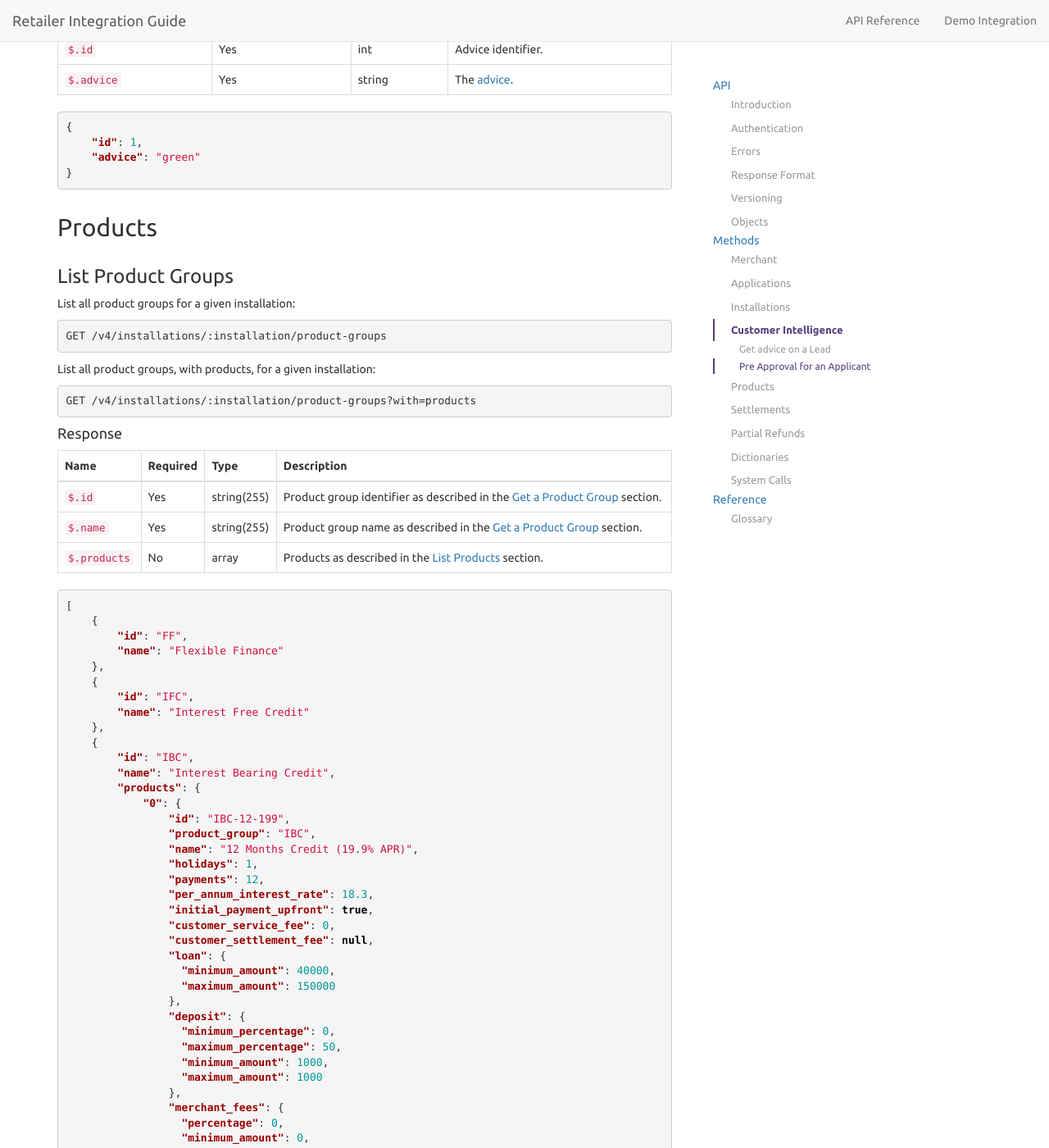
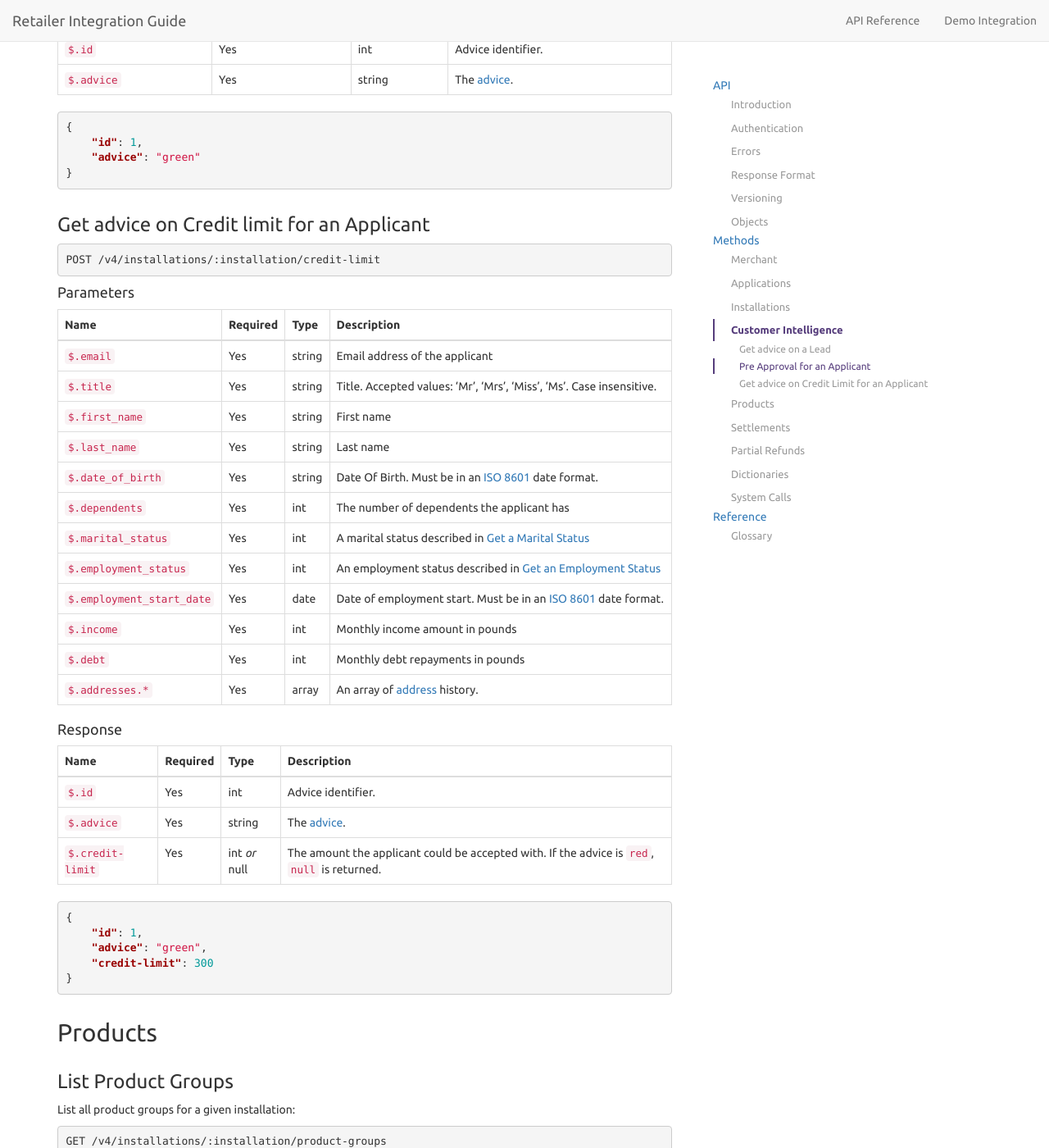
Before and after one commit to PayBreak/retailer-integration-guide, a Jekyll site: the page built from api/index.md, in a window 1280 px wide and 1400 px high, scrolled down 27558 px. Shown: the whole window at 82% size. Built offline with Jekyll 4.4.1, drawn with Linux system fonts in a browser that asks for light colours; nearby versions of some CDN libraries; Markdown is read by kramdown in place of the engine named in the settings; our own code applies the rules of GitHub Pages for plain Markdown files.

Commit message:
Revert "Remove Credit limit details"
This reverts commit 062318336d2700e5a07d9f12aaf7b316bcc4ddbc.

````diff
--- a/_includes/v4/customer-intelligence.md
+++ b/_includes/v4/customer-intelligence.md
@@ -94,3 +94,42 @@ Name | Required | Type | Description
     "advice": "green"
 }
 ```
+
+### Get advice on Credit limit for an Applicant
+
+```
+POST {{ site.data.globals.api_prefix }}/installations/:installation/credit-limit
+```
+
+#### Parameters
+
+Name | Required | Type | Description
+--- | --- | --- | ---
+`$.email` | Yes | string | Email address of the applicant
+`$.title` | Yes | string | Title. Accepted values: 'Mr', 'Mrs', 'Miss', 'Ms'. Case insensitive.
+`$.first_name` | Yes | string | First name
+`$.last_name` | Yes | string | Last name
+`$.date_of_birth` | Yes | string | Date Of Birth. Must be in an [ISO 8601](https://en.wikipedia.org/wiki/ISO_8601) date format.
+`$.dependents` | Yes | int | The number of dependents the applicant has
+`$.marital_status` | Yes | int | A marital status described in [Get a Marital Status](#marital-statuses)
+`$.employment_status` | Yes | int | An employment status described in [Get an Employment Status](#employment-statuses)
+`$.employment_start_date` | Yes | date | Date of employment start. Must be in an [ISO 8601](https://en.wikipedia.org/wiki/ISO_8601) date format.
+`$.income` | Yes | int | Monthly income amount in pounds
+`$.debt` | Yes | int | Monthly debt repayments in pounds
+`$.addresses.*` | Yes | array | An array of [address](#address) history.
+
+#### Response
+
+Name | Required | Type | Description
+--- | --- | --- | ---
+`$.id` | Yes | int | Advice identifier.
+`$.advice` | Yes | string | The [advice](#advice).
+`$.credit-limit` | Yes | int *or* null | The amount the applicant could be accepted with. If the advice is `red`, `null` is returned.
+
+```json
+{
+    "id": 1,
+    "advice": "green",
+    "credit-limit": 300
+}
+```
--- a/_includes/v4/toc.html
+++ b/_includes/v4/toc.html
@@ -66,6 +66,7 @@
         <ul class="nav nav-stacked">
             <li><a href="#get-advice-on-a-lead">Get advice on a Lead</a></li>
             <li><a href="#pre-approval-for-an-applicant">Pre Approval for an Applicant</a></li>
+            <li><a href="#get-advice-on-credit-limit-for-an-applicant">Get advice on Credit Limit for an Applicant</a></li>
         </ul>
     </li>
     <li><a href="#products">Products</a>
````
